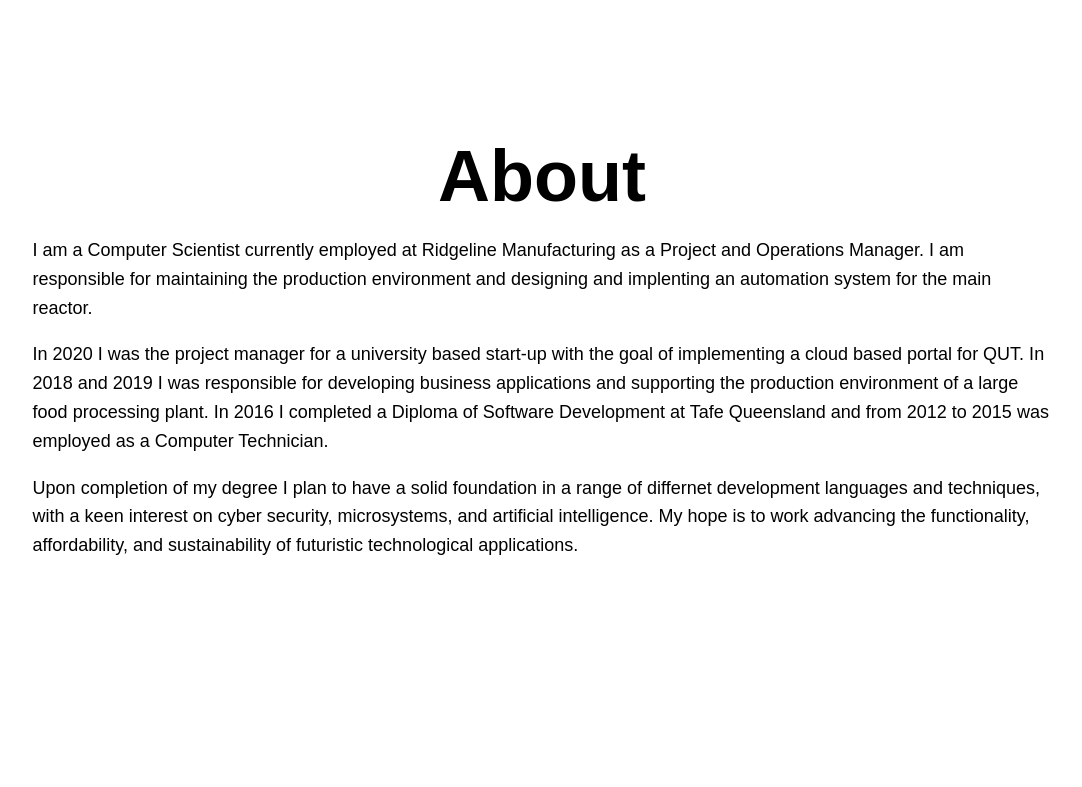
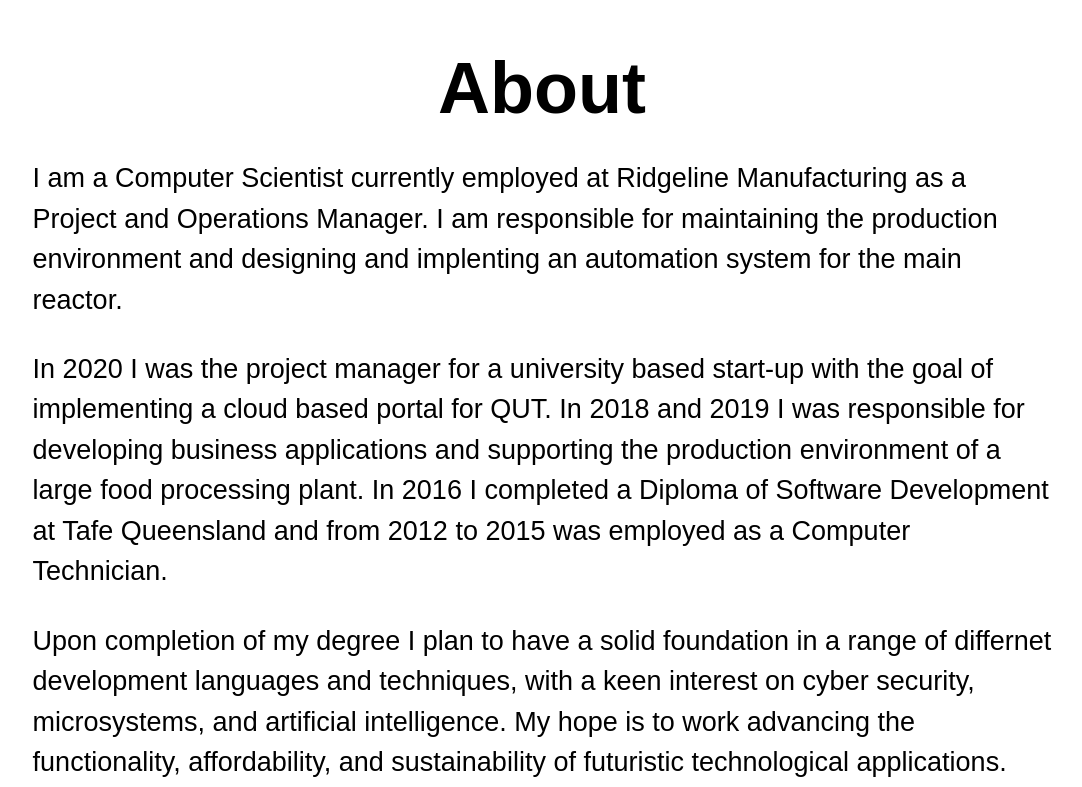
Before and after one commit to lreynolds188/Portfolio, a Next.js app: page /about in a window 1280 px wide. Shown: the part 165-952 px from the top of the page, without its empty margins (98-1180 px from the left). Built offline with nearby package versions, Linux system fonts and the light colour scheme.

Commit message:
Update about.js

```diff
--- a/pages/about.js
+++ b/pages/about.js
@@ -11,19 +11,21 @@ export default function Home() {
 
       <main className={styles.main}>
         <h1 className={styles.title}>About</h1>
-
         <div>
-         <p>
+        <br />
+         <p className={styles.description}>
             I am a Computer Scientist currently employed at Ridgeline Manufacturing as a Project and Operations Manager.
             I am responsible for maintaining the production environment and designing and implenting an automation system for the main reactor.
           </p>
-          <p>
+          <br /><br />
+          <p className={styles.description}>
             In 2020 I was the project manager for a university based start-up with the goal of implementing a cloud
             based portal for QUT. In 2018 and 2019 I was responsible for developing business applications and supporting
             the production environment of a large food processing plant. In 2016 I completed a Diploma of Software Development
             at Tafe Queensland and from 2012 to 2015 was employed as a Computer Technician.
           </p>
-          <p>
+          <br /><br />
+          <p className={styles.description}>
             Upon completion of my degree I plan to have a solid foundation in a range of differnet development
             languages and techniques, with a keen interest on cyber security, microsystems, and artificial intelligence.
             My hope is to work advancing the functionality, affordability, and sustainability of futuristic technological applications.
```
